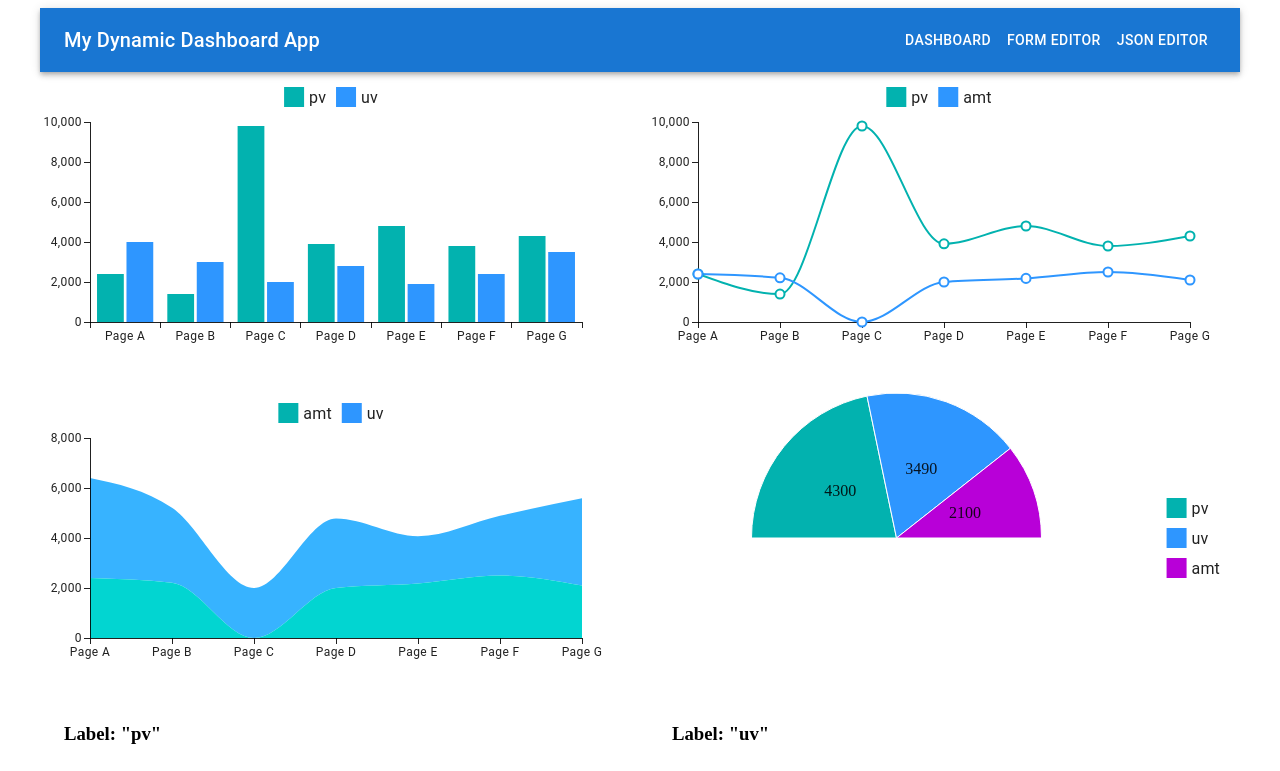
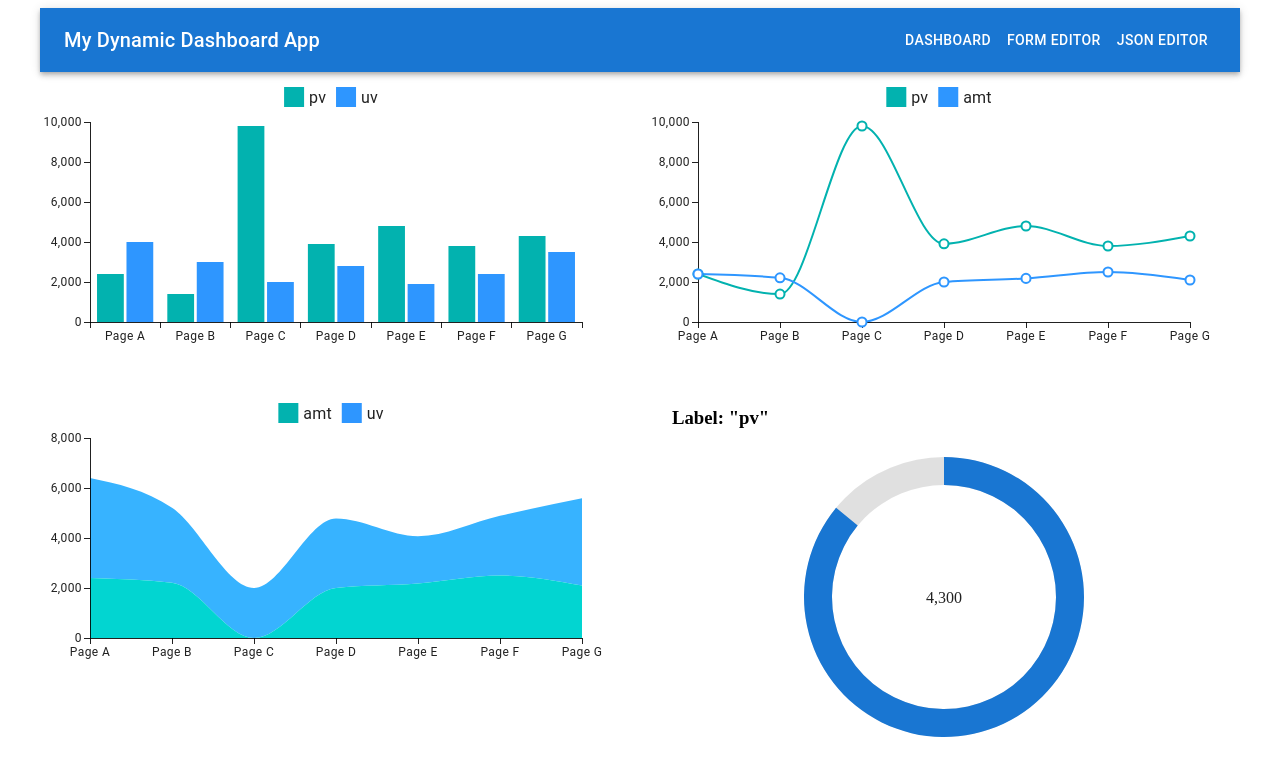
Before and after one commit to erikologic/react-dynamic-template-demo, a React (Create React App) app: page / in a window 1280 px wide. Shown: the top 771 px of the page. Built offline with nearby package versions, Linux system fonts and the light colour scheme; what @sinclair/typebox would draw is missing.

Commit message:
remove pie element

```diff
--- a/src/configuration.tsx
+++ b/src/configuration.tsx
@@ -22,12 +22,6 @@ const defaultConf: Config = [
     type: "area",
     props: {
       labels: [Label.amt, Label.uv],
-    },
-  },
-  {
-    type: "pie",
-    props: {
-      labels: [Label.pv, Label.uv, Label.amt],
     },
   },
   {
--- a/src/lib/chartComponents/StraightAnglePieChart.tsx
+++ /dev/null
@@ -1,45 +0,0 @@
-import { PieChart } from "@mui/x-charts";
-import { getLatest } from "../helpers";
-import { Type, type Static } from "@sinclair/typebox";
-import { labelSchema } from "../../labels";
-
-export const slug = "pie";
-
-export const jsonSchema = Type.Object(
-  {
-    type: Type.Literal(slug),
-    props: Type.Object({
-      labels: Type.Array(labelSchema, {
-        title: "Pie Chart Labels",
-        description: "The labels to display on the pie chart",
-      }),
-      fullPage: Type.Optional(
-        Type.Boolean({
-          title: "Should the chart occupy the full page?",
-        }),
-      ),
-    }),
-  },
-  {
-    title: "Pie Chart",
-    description: "A simple pie chart",
-  },
-);
-
-type PieChartSchema = Static<typeof jsonSchema>;
-
-export function Component({ labels, fullPage }: PieChartSchema["props"]) {
-  return (
-    <PieChart
-      series={[
-        {
-          arcLabel: (item) => `${item.value}`,
-          startAngle: -90,
-          endAngle: 90,
-          data: labels.map((label) => ({ label, value: getLatest(label) })),
-        },
-      ]}
-      height={fullPage ? 800 : 300}
-    />
-  );
-}
--- a/src/lib/chartComponents/index.ts
+++ b/src/lib/chartComponents/index.ts
@@ -2,12 +2,10 @@ import * as SimpleLineChart from "./SimpleLineChart";
 import * as SimpleGauge from "./SimpleGauge";
 import * as SimpleBarChart from "./SimpleBarChart";
 import * as StackedAreaChart from "./StackedAreaChart";
-import * as StraightAnglePieChart from "./StraightAnglePieChart";
 
 export const charts = [
   SimpleLineChart,
   SimpleGauge,
   SimpleBarChart,
   StackedAreaChart,
-  StraightAnglePieChart,
 ] as const;
```
